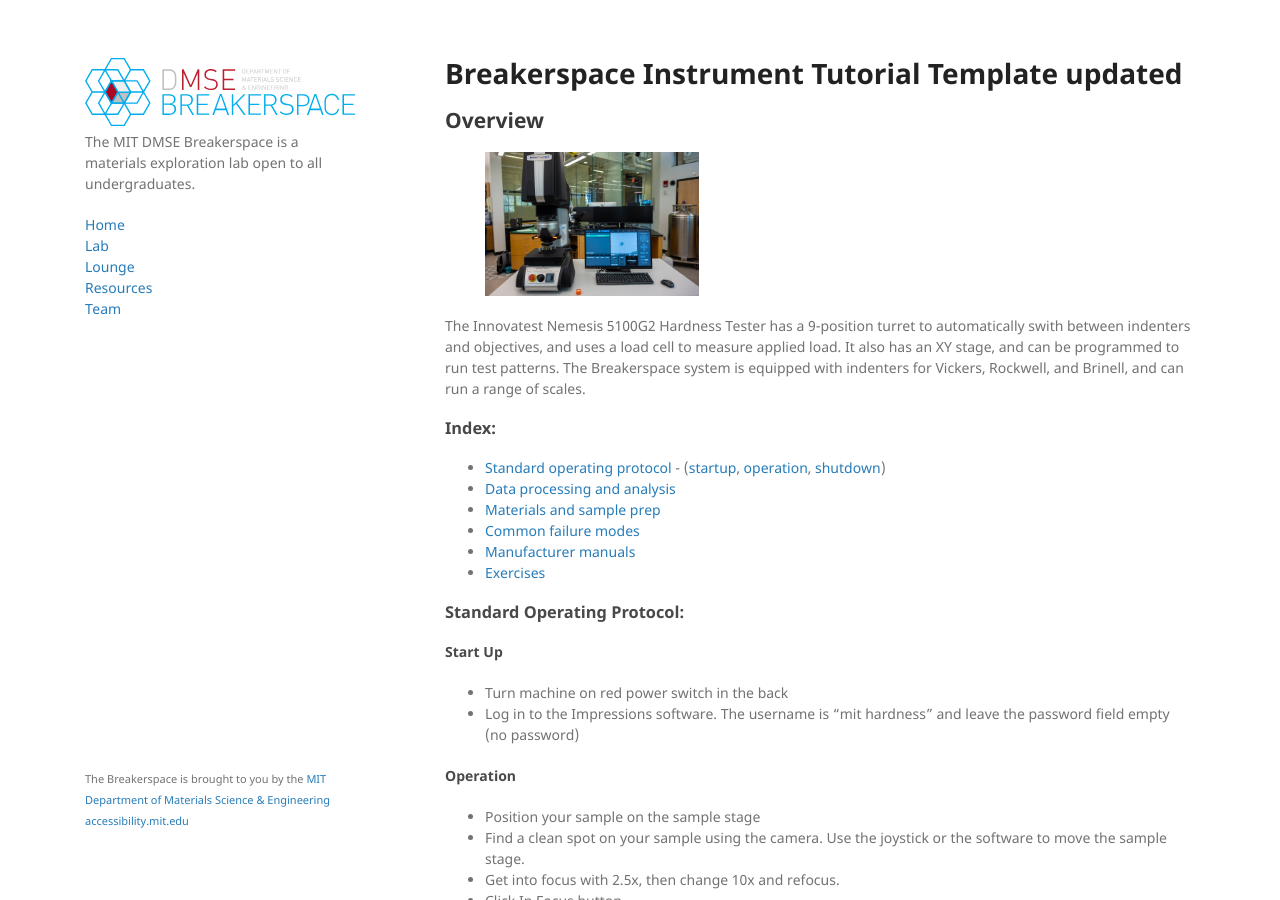
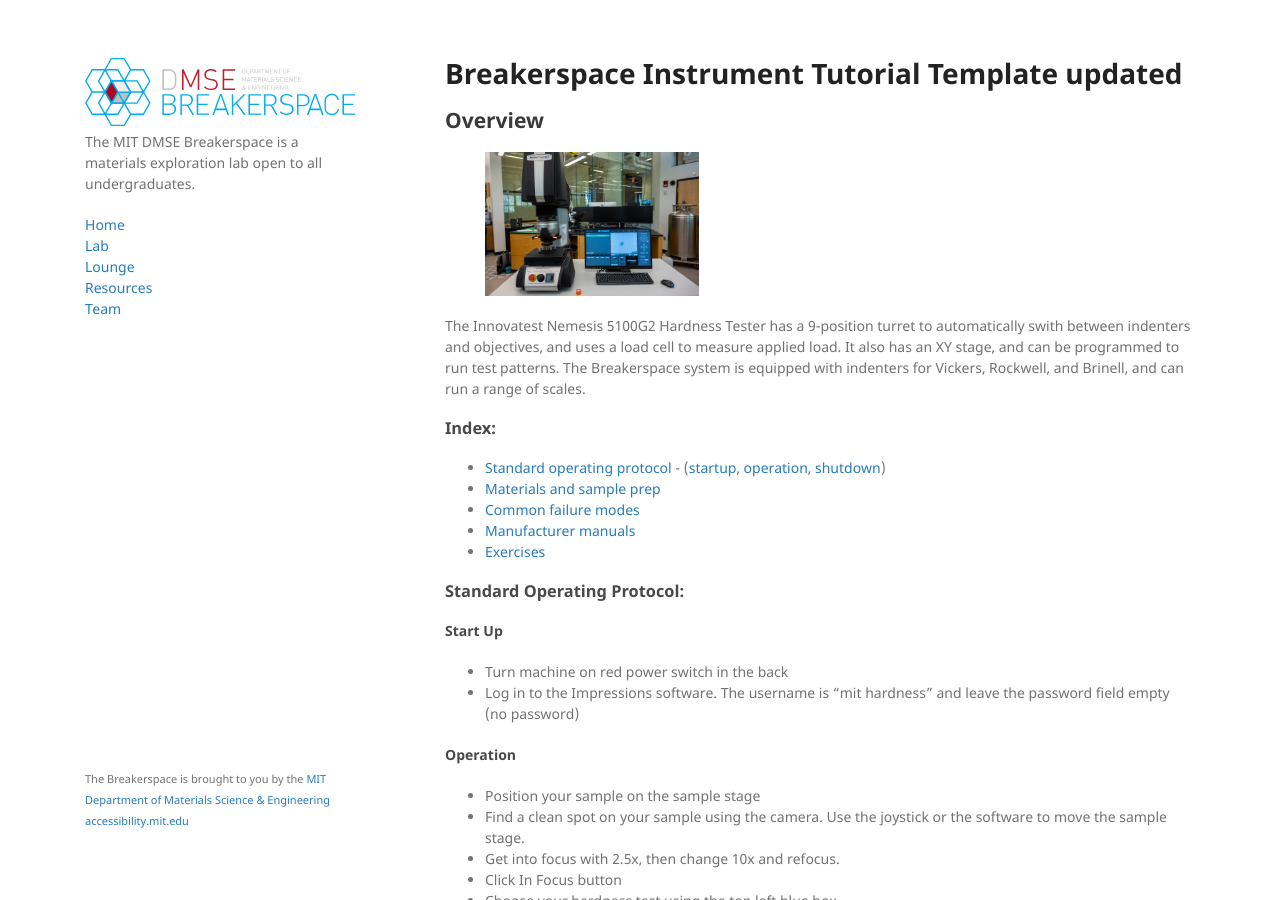
Before and after one commit to MIT-DMSE-Breakerspace/MIT-DMSE-Breakerspace.github.io, a Jekyll site: the page built from tutorials/hardness-preview.md, in a window 1280 px wide and 900 px high. Built offline with Jekyll 4.4.1, drawn with Linux system fonts in a browser that asks for light colours; our own code applies the rules of GitHub Pages for plain Markdown files.

Commit message:
Update hardness-preview.md

```diff
--- a/tutorials/hardness-preview.md
+++ b/tutorials/hardness-preview.md
@@ -14,7 +14,6 @@
 ### Index:
 
 * [Standard operating protocol](#sop) - ([startup](#startup), [operation](#operation), [shutdown](#shutdown))
-* [Data processing and analysis](#data)
 * [Materials and sample prep](#materials)
 * [Common failure modes](#failures)
 * [Manufacturer manuals](#manuals)
```
